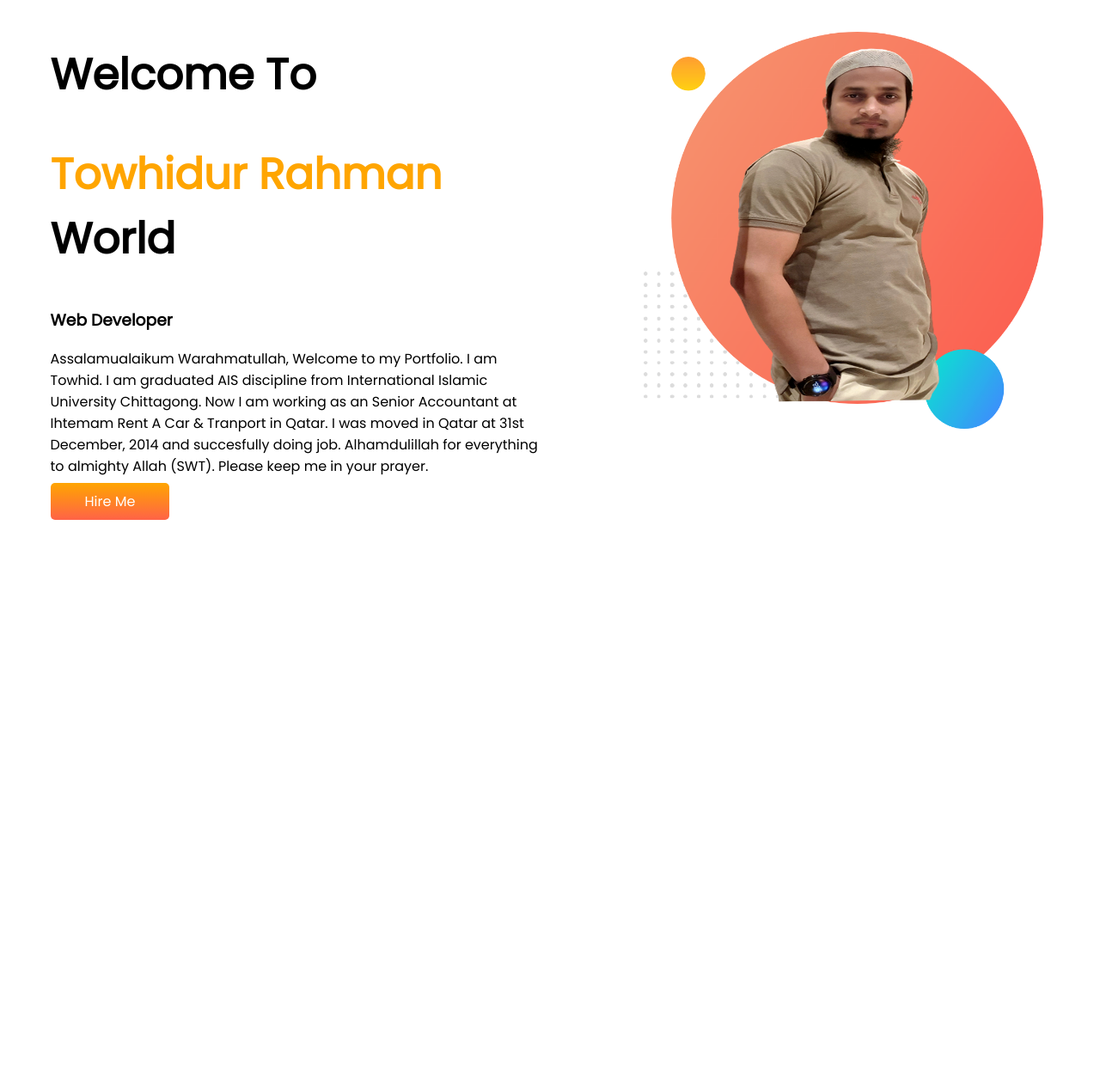
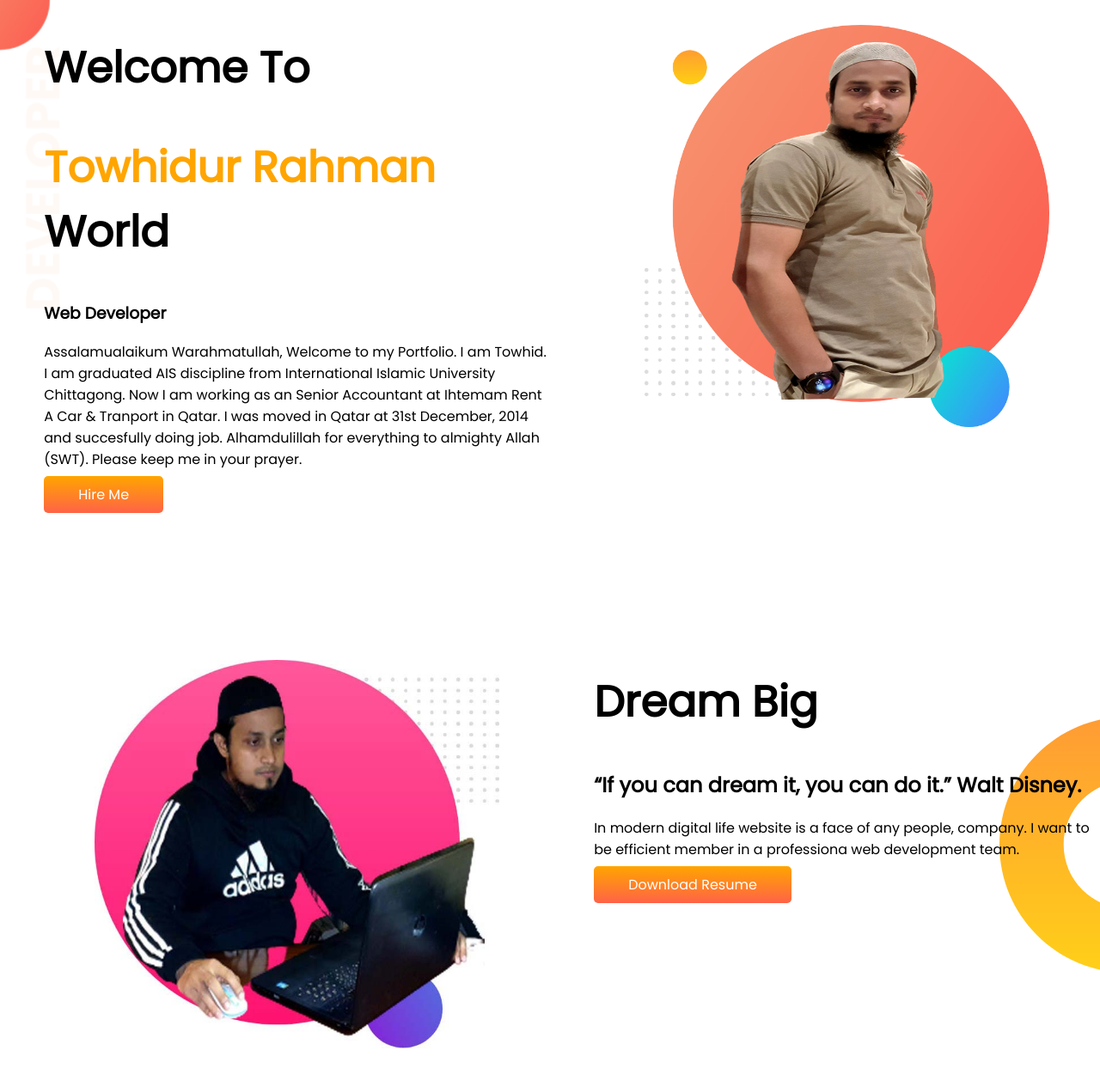
Before and after one commit to towhidctg/developer-portfolio, a plain HTML site: page index.html in a window 1280 px wide. Shown: the whole page at 86% size. Before the commit the page ends 800 px from the top, so only its background shows below. Drawn offline with Linux system fonts and the light colour scheme.

Commit message:
dream big added

```diff
--- a/index.html
+++ b/index.html
@@ -28,6 +28,20 @@
         <div class="half-width">
             <img src="images/my-bg copy.png" alt="Towhid">
         </div>
+
+    </section>
+
+    <section class="dream-big">
+        <div class="half-width">
+            <img src="images/dream big.jpg" alt="Towhid">
+        </div>
+        <div class="half-width">
+            <h1>Dream Big</h1>
+            <h2>“If you can dream it, you can do it.” Walt Disney.</h2>
+            <p>In modern digital life website is a face of any people, company. I want to be efficient member in a
+                professiona web development team. </p>
+            <a class="link-button" target="blank" href="">Download Resume</a>
+        </div>
     </section>
 </body>
 
--- a/style.css
+++ b/style.css
@@ -1,5 +1,6 @@
 body{
     font-family: 'Poppins', sans-serif;
+    margin: 0;
 }
 h1{
     font-size: 50px;
@@ -9,9 +10,10 @@ h1{
 }
 section{
     display: flex;
+    margin-bottom: 150px;
 }
 .half-width{
-    width: 100%;
+    width: 50%;
     padding-left: 4%;
 }
 .half-width img{
@@ -28,8 +30,15 @@ section{
     border-radius: 5px;
 }
 .top-banner{
-    background-image: url(images/top-banner.png)
-    background-repeat
-
+    background-image: url(images/top-banner.png);
+    background-repeat: no-repeat;
 }
+.towhid{
+    width: 800px;
+    height: 600px;
 }
+.dream-big{
+    background-image: url(images/dream-bg.png);
+    background-repeat: no-repeat;
+    background-position: right;
+}
```
Also changed, not shown: images/dream big.jpg (added).
